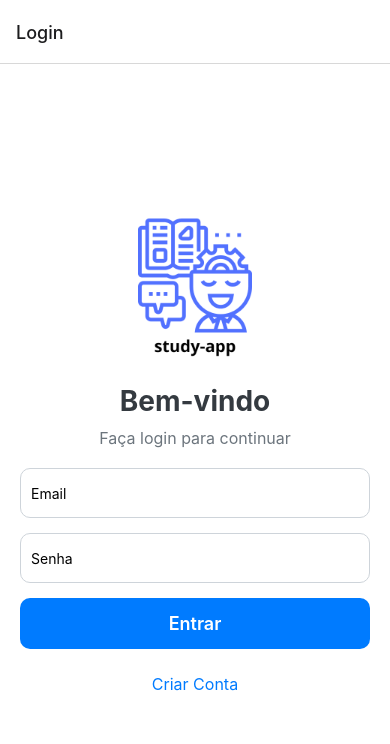
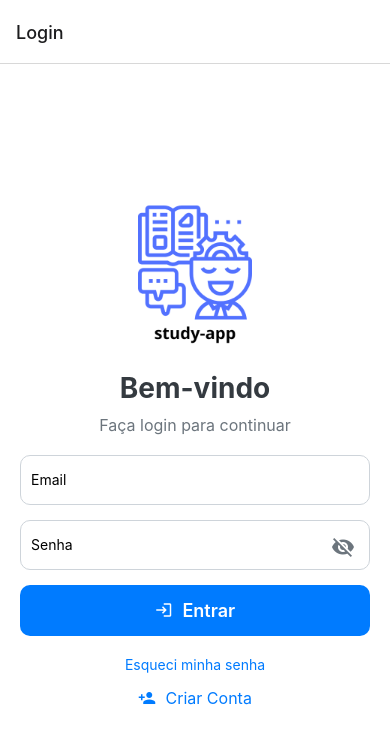
Before and after one commit to thiagohgcoutinho/uniesp_mobile, a React Native app in the folder study-app/: screen /Login in a window 390 px wide. Shown: the top 744 px of the page. Built offline with nearby package versions, Linux system fonts and the light colour scheme; no server answers.

Commit message:
study-app login registro

```diff
--- a/study-app/src/screens/LoginScreen.js
+++ b/study-app/src/screens/LoginScreen.js
@@ -14,14 +14,17 @@ import {
   Keyboard,
   ActivityIndicator,
 } from "react-native";
-import { signInWithEmailAndPassword } from "firebase/auth";
+import { signInWithEmailAndPassword, sendPasswordResetEmail } from "firebase/auth";
 import { auth } from "../config/firebaseConfig";
+import { MaterialIcons } from "@expo/vector-icons";
 
 const LoginScreen = ({ navigation }) => {
   const [email, setEmail] = useState("");
   const [password, setPassword] = useState("");
+  const [showPassword, setShowPassword] = useState(false); // Estado para controlar a visibilidade da senha
   const [loading, setLoading] = useState(false);
 
+  // Função para lidar com login
   const handleLogin = async () => {
     if (!email || !password) {
       Alert.alert("Erro", "Por favor, preencha todos os campos.");
@@ -39,6 +42,27 @@ const LoginScreen = ({ navigation }) => {
       );
     } finally {
       setLoading(false);
+    }
+  };
+
+  // Função para redefinir senha
+  const handleForgotPassword = async () => {
+    if (!email) {
+      Alert.alert("Erro", "Por favor, insira o email para redefinição de senha.");
+      return;
+    }
+
+    try {
+      await sendPasswordResetEmail(auth, email);
+      Alert.alert(
+        "Sucesso",
+        "Um email de redefinição de senha foi enviado. Verifique sua caixa de entrada."
+      );
+    } catch (error) {
+      Alert.alert(
+        "Erro",
+        "Não foi possível enviar o email de redefinição. Verifique o email informado."
+      );
     }
   };
 
@@ -61,14 +85,28 @@ const LoginScreen = ({ navigation }) => {
             keyboardType="email-address"
             autoCapitalize="none"
           />
+
+          {/* Campo de senha com ícone para alternar a visibilidade */}
+          <View style={styles.passwordContainer}>
             <TextInput
               placeholder="Senha"
               value={password}
               onChangeText={setPassword}
-            secureTextEntry
-            style={styles.input}
+              secureTextEntry={!showPassword}
+              style={styles.inputPassword}
               autoCapitalize="none"
             />
+            <TouchableOpacity
+              style={styles.passwordToggle}
+              onPress={() => setShowPassword(!showPassword)}
+            >
+              <MaterialIcons
+                name={showPassword ? "visibility" : "visibility-off"}
+                size={24}
+                color="#6c757d"
+              />
+            </TouchableOpacity>
+          </View>
 
           <TouchableOpacity
             style={styles.button}
@@ -78,12 +116,23 @@ const LoginScreen = ({ navigation }) => {
             {loading ? (
               <ActivityIndicator color="#ffffff" />
             ) : (
-              <Text style={styles.buttonText}>Entrar</Text>
+              <>
+                <MaterialIcons name="login" size={18} color="#ffffff" />
+                <Text style={styles.buttonText}> Entrar</Text>
+              </>
             )}
           </TouchableOpacity>
 
-          <TouchableOpacity onPress={() => navigation.navigate("Registro")}>
-            <Text style={styles.registerText}>Criar Conta</Text>
+          <TouchableOpacity onPress={handleForgotPassword}>
+            <Text style={styles.forgotPasswordText}>Esqueci minha senha</Text>
+          </TouchableOpacity>
+
+          <TouchableOpacity
+            style={styles.registerButton}
+            onPress={() => navigation.navigate("Registro")}
+          >
+            <MaterialIcons name="person-add" size={18} color="#007bff" />
+            <Text style={styles.registerText}> Criar Conta</Text>
           </TouchableOpacity>
         </ScrollView>
       </TouchableWithoutFeedback>
@@ -126,23 +175,54 @@ const styles = StyleSheet.create({
     marginBottom: 15,
     backgroundColor: "#ffffff",
   },
+  passwordContainer: {
+    position: "relative",
+    marginBottom: 15,
+  },
+  inputPassword: {
+    height: 50,
+    borderColor: "#ced4da",
+    borderWidth: 1,
+    borderRadius: 10,
+    padding: 10,
+    backgroundColor: "#ffffff",
+  },
+  passwordToggle: {
+    position: "absolute",
+    right: 15,
+    top: 15,
+  },
   button: {
+    flexDirection: "row",
+    justifyContent: "center",
+    alignItems: "center",
     backgroundColor: "#007bff",
     paddingVertical: 15,
     borderRadius: 10,
-    alignItems: "center",
     marginBottom: 10,
   },
   buttonText: {
     color: "#ffffff",
     fontSize: 18,
     fontWeight: "600",
+    marginLeft: 5,
+  },
+  forgotPasswordText: {
+    fontSize: 14,
+    color: "#007bff",
+    textAlign: "center",
+    marginTop: 10,
+  },
+  registerButton: {
+    flexDirection: "row",
+    alignItems: "center",
+    justifyContent: "center",
+    marginTop: 15,
   },
   registerText: {
     fontSize: 16,
     color: "#007bff",
-    textAlign: "center",
-    marginTop: 15,
+    marginLeft: 5,
   },
 });
 
--- a/study-app/src/screens/RegistroScreen.js
+++ b/study-app/src/screens/RegistroScreen.js
@@ -1,4 +1,4 @@
-import React, { useState } from 'react';
+import React, { useState } from "react";
 import {
   View,
   Text,
@@ -12,20 +12,20 @@ import {
   Keyboard,
   Platform,
   ActivityIndicator,
-} from 'react-native';
-import { createUserWithEmailAndPassword } from 'firebase/auth';
-import { auth } from '../config/firebaseConfig';
-import { MaterialIcons } from '@expo/vector-icons';
+} from "react-native";
+import { createUserWithEmailAndPassword } from "firebase/auth";
+import { auth } from "../config/firebaseConfig";
+import { MaterialIcons } from "@expo/vector-icons";
 
 const RegistroScreen = ({ navigation }) => {
-    const [email, setEmail] = useState('');
-    const [password, setPassword] = useState('');
+  const [email, setEmail] = useState("");
+  const [password, setPassword] = useState("");
   const [showPassword, setShowPassword] = useState(false);
   const [loading, setLoading] = useState(false);
 
   const handleRegister = async () => {
     if (!email || !password) {
-            Alert.alert('Erro', 'Por favor, preencha todos os campos.');
+      Alert.alert("Erro", "Por favor, preencha todos os campos.");
       return;
     }
 
@@ -33,15 +33,15 @@ const RegistroScreen = ({ navigation }) => {
 
     try {
       await createUserWithEmailAndPassword(auth, email, password);
-            Alert.alert('Sucesso', 'Conta criada com sucesso!');
+      Alert.alert("Sucesso", "Conta criada com sucesso!");
       navigation.goBack(); // Retorna à tela de login
     } catch (error) {
-            const errorMessage = error.message.includes('auth/email-already-in-use')
-                ? 'O email já está em uso. Tente outro.'
-                : error.message.includes('auth/weak-password')
-                ? 'A senha deve ter pelo menos 6 caracteres.'
-                : 'Erro ao criar conta. Tente novamente mais tarde.';
-            Alert.alert('Erro', errorMessage);
+      const errorMessage = error.message.includes("auth/email-already-in-use")
+        ? "O email já está em uso. Tente outro."
+        : error.message.includes("auth/weak-password")
+        ? "A senha deve ter pelo menos 6 caracteres."
+        : "Erro ao criar conta. Tente novamente mais tarde.";
+      Alert.alert("Erro", errorMessage);
     } finally {
       setLoading(false);
     }
@@ -50,7 +50,7 @@ const RegistroScreen = ({ navigation }) => {
   return (
     <KeyboardAvoidingView
       style={{ flex: 1 }}
-            behavior={Platform.OS === 'ios' ? 'padding' : 'height'}
+      behavior={Platform.OS === "ios" ? "padding" : "height"}
     >
       <TouchableWithoutFeedback onPress={Keyboard.dismiss}>
         <ScrollView contentContainerStyle={styles.container}>
@@ -64,6 +64,8 @@ const RegistroScreen = ({ navigation }) => {
             keyboardType="email-address"
             autoCapitalize="none"
           />
+
+          {/* Campo de senha com ícone para alternar a visibilidade */}
           <View style={styles.passwordContainer}>
             <TextInput
               placeholder="Senha"
@@ -78,8 +80,8 @@ const RegistroScreen = ({ navigation }) => {
               onPress={() => setShowPassword(!showPassword)}
             >
               <MaterialIcons
-                                name={showPassword ? 'visibility' : 'visibility-off'}
-                                size={20}
+                name={showPassword ? "visibility" : "visibility-off"}
+                size={24}
                 color="#6c757d"
               />
             </TouchableOpacity>
@@ -93,8 +95,19 @@ const RegistroScreen = ({ navigation }) => {
             {loading ? (
               <ActivityIndicator color="#ffffff" />
             ) : (
-                            <Text style={styles.buttonText}>Registrar</Text>
+              <>
+                <MaterialIcons name="person-add" size={18} color="#ffffff" />
+                <Text style={styles.buttonText}> Registrar</Text>
+              </>
             )}
+          </TouchableOpacity>
+
+          <TouchableOpacity
+            style={styles.loginButton}
+            onPress={() => navigation.navigate("Login")}
+          >
+            <MaterialIcons name="login" size={18} color="#007bff" />
+            <Text style={styles.loginText}> Já tem uma conta? Faça Login</Text>
           </TouchableOpacity>
         </ScrollView>
       </TouchableWithoutFeedback>
@@ -105,53 +118,68 @@ const RegistroScreen = ({ navigation }) => {
 const styles = StyleSheet.create({
   container: {
     flexGrow: 1,
-        justifyContent: 'center',
+    justifyContent: "center",
     padding: 20,
-        backgroundColor: '#ffffff',
+    backgroundColor: "#ffffff",
   },
   title: {
     fontSize: 28,
-        fontWeight: 'bold',
-        textAlign: 'center',
+    fontWeight: "bold",
+    textAlign: "center",
     marginBottom: 20,
-        color: '#343a40',
+    color: "#343a40",
   },
   input: {
     height: 50,
-        borderColor: '#ced4da',
+    borderColor: "#ced4da",
     borderWidth: 1,
     borderRadius: 10,
     padding: 10,
     marginBottom: 15,
-        backgroundColor: '#ffffff',
+    backgroundColor: "#ffffff",
   },
   passwordContainer: {
-        position: 'relative',
+    position: "relative",
     marginBottom: 15,
   },
   inputPassword: {
     height: 50,
-        borderColor: '#ced4da',
+    borderColor: "#ced4da",
     borderWidth: 1,
     borderRadius: 10,
     padding: 10,
-        backgroundColor: '#ffffff',
+    backgroundColor: "#ffffff",
   },
   passwordToggle: {
-        position: 'absolute',
+    position: "absolute",
     right: 15,
     top: 15,
   },
   button: {
-        backgroundColor: '#007bff',
+    flexDirection: "row",
+    justifyContent: "center",
+    alignItems: "center",
+    backgroundColor: "#007bff",
     paddingVertical: 15,
     borderRadius: 10,
-        alignItems: 'center',
+    marginBottom: 10,
   },
   buttonText: {
-        color: '#ffffff',
+    color: "#ffffff",
     fontSize: 18,
-        fontWeight: '600',
+    fontWeight: "600",
+    marginLeft: 5,
+  },
+  loginButton: {
+    flexDirection: "row",
+    justifyContent: "center",
+    alignItems: "center",
+    marginTop: 20,
+  },
+  loginText: {
+    fontSize: 16,
+    color: "#007bff",
+    marginLeft: 5,
   },
 });
 
```
Also changed, not shown: 1 other file (tests, documents, lock files or other folders). Lines whose indentation alone changed are shown as unchanged.
